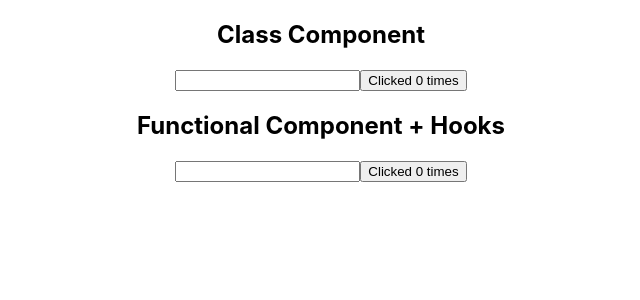
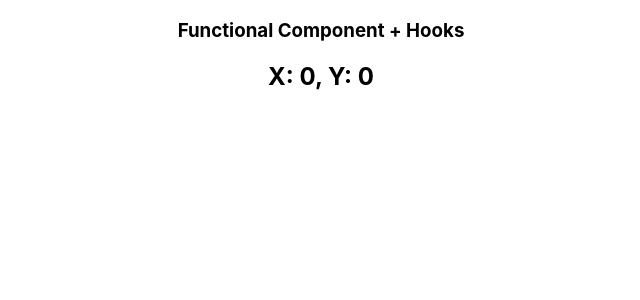
Before and after one commit to chankruze/react-hook-lab, a React (Create React App) app: page / in a window 1280 px wide. Shown: the top 300 px of the page, without its empty margins (319-959 px from the left). Built offline with nearby package versions, Linux system fonts and the light colour scheme.

Commit message:
[React Hook] useEffect - run effects only once
* Implement componentDidUpdate(), componentDidMount() using useEffects

Signed-off-by: chankruze <chankruze@gmail.com>

```diff
--- a/src/App.js
+++ b/src/App.js
@@ -1,13 +1,17 @@
 import React from 'react';
 import './App.css';
-import HookCounterOne from './components/useeffect/HookCounterOne';
-import ClassExample from './components/useeffect/ClassExample';
+// import HookCounterOne from './components/useeffect/HookCounterOne';
+// import ClassExample from './components/useeffect/ClassExample';
+// import ClassMouseMove from './components/useeffect/ClassMouseMove';
+import HookMouseMove from './components/useeffect/HookMouseMove';
 
 function App() {
   return (
     <div className="App">
-      <ClassExample/>
-      <HookCounterOne/>
+      {/* <ClassExample/>
+      <HookCounterOne/> */}
+      {/* <ClassMouseMove /> */}
+      <HookMouseMove/>
     </div>
   );
 }
--- /dev/null
+++ b/src/components/useeffect/ClassMouseMove.js
@@ -0,0 +1,37 @@
+/*
+Author: chankruze (chankruze@geekofia.in)
+Created: Wed Sep 09 2020 06:03:20 GMT+0530 (India Standard Time)
+
+Copyright (c) Geekofia 2020 and beyond
+*/
+
+import React, { Component } from 'react'
+
+class ClassMouseMove extends Component {
+    constructor(props) {
+        super(props)
+
+        this.state = {
+            x: 0,
+            y: 0
+        }
+    }
+
+    logMousePosition = e => {
+        this.setState({ x: e.clientX, y: e.clientY })
+    }
+
+    componentDidMount() {
+        window.addEventListener('mousemove', this.logMousePosition)
+    }
+
+    render() {
+        return (
+            <div>
+                <h2>X: {this.state.x}, Y: {this.state.y}</h2>
+            </div>
+        )
+    }
+}
+
+export default ClassMouseMove
--- a/src/components/useeffect/HookCounterOne.js
+++ b/src/components/useeffect/HookCounterOne.js
@@ -12,6 +12,7 @@ function HookCounterOne() {
     const [count, setCount] = useState(0)
     const [name, setName] = useState('')
 
+    // componentDidUpdate(), componentDidMount()
     useEffect(() => {
         console.log(`useEffect - Updating Document Title`)
         document.title = `Clicked ${count} times`
@@ -28,7 +29,7 @@ function HookCounterOne() {
     return (
         <div>
             <h2>Functional Component + Hooks</h2>
-            <input type="text" value={name} onChange={updateName}/>
+            <input type="text" value={name} onChange={updateName} />
             <button onClick={incrementCount}>Clicked {count} times</button>
         </div>
     )
--- /dev/null
+++ b/src/components/useeffect/HookMouseMove.js
@@ -0,0 +1,34 @@
+/*
+Author: chankruze (chankruze@geekofia.in)
+Created: Wed Sep 09 2020 06:16:11 GMT+0530 (India Standard Time)
+
+Copyright (c) Geekofia 2020 and beyond
+*/
+
+import React, { useState, useEffect } from 'react'
+
+function HookMouseMove() {
+    const [y, setY] = useState(0)
+    const [x, setX] = useState(0)
+
+    const logMousePosition = e => {
+        console.log('mousemove event');
+        setX(e.clientX)
+        setY(e.clientY)
+    }
+
+    // componentDidUpdate(), componentDidMount()
+    useEffect(() => {
+        console.log('useEffect called')
+        window.addEventListener('mousemove', logMousePosition)
+    }, [])
+
+    return (
+        <div>
+            <h3>Functional Component + Hooks</h3>
+            <h2>X: {x}, Y: {y}</h2>
+        </div>
+    )
+}
+
+export default HookMouseMove
```
